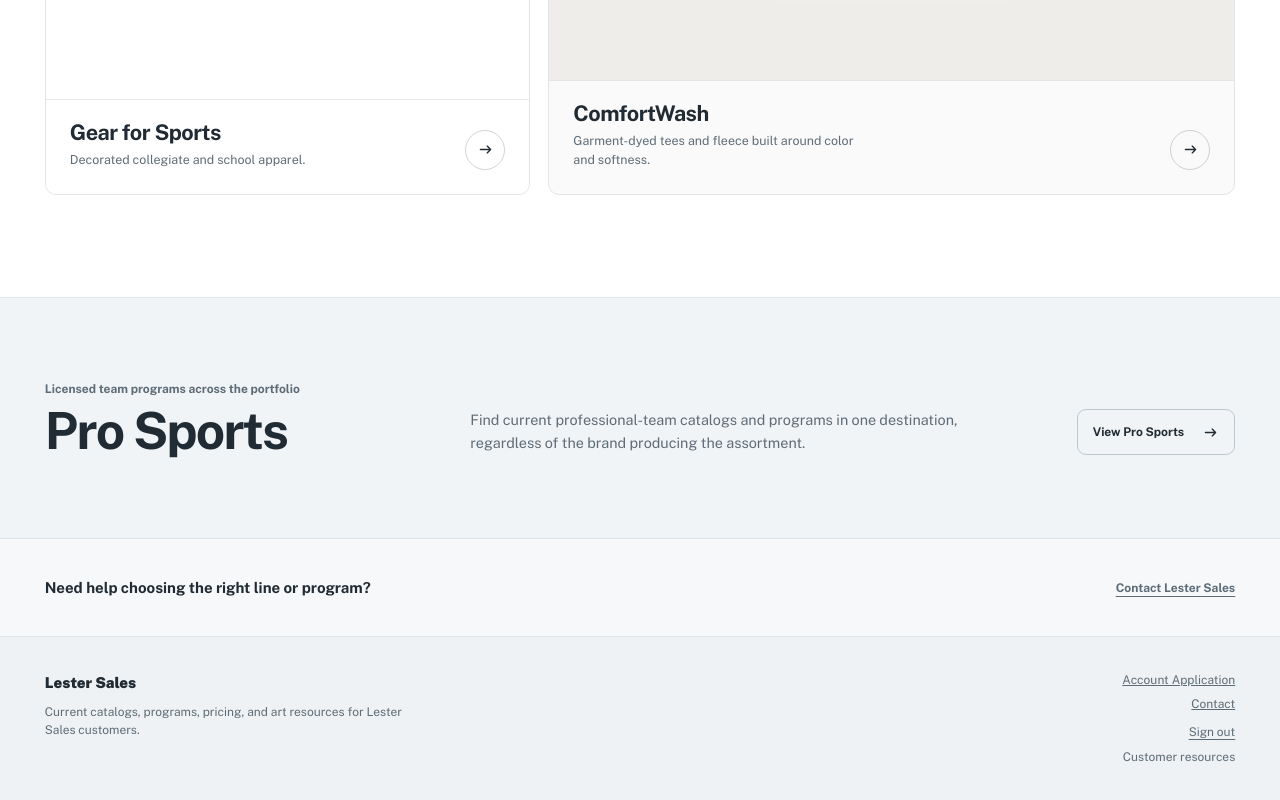
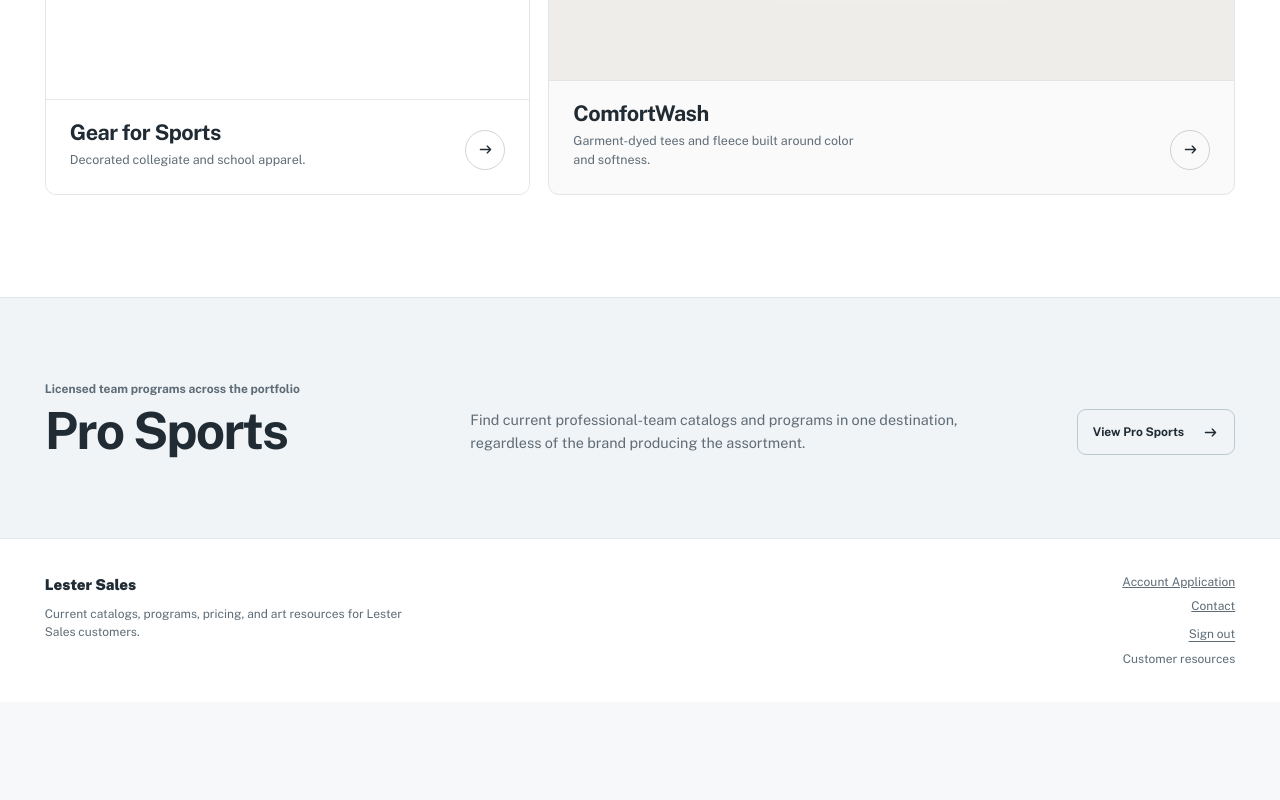
Before and after one commit to Ryanel1/lester-sales-web, a Next.js app: page / in a window 1280 px wide. Shown: the part 1279-2079 px from the top of the page. After the commit the page ends 1981 px from the top, so only its background shows below. Built offline with nearby package versions, Linux system fonts and the light colour scheme.

Commit message:
Remove duplicate landing contact strip

```diff
--- a/src/app/globals.css
+++ b/src/app/globals.css
@@ -352,7 +352,6 @@
 
 .proSportsPortfolio {
   background: var(--workspace-subtle);
-  border-bottom: 1px solid var(--line);
   padding: clamp(56px, 6.5vw, 88px) var(--page-gutter);
 }
 .proSportsPortfolioInner {
@@ -399,17 +398,6 @@
 }
 .proSportsPortfolio a:hover { background: var(--surface); border-color: #9eabb3; }
 .proSportsPortfolio a svg { height: 17px; width: 17px; }
-
-.homeContact {
-  align-items: center;
-  display: flex;
-  justify-content: space-between;
-  margin: 0 auto;
-  max-width: calc(var(--content-width) + (var(--page-gutter) * 2));
-  padding: 40px var(--page-gutter);
-}
-.homeContact p { font-size: 0.9375rem; font-weight: 700; margin: 0; }
-.homeContact a { color: var(--text-soft); font-size: 0.75rem; font-weight: 700; text-underline-offset: 4px; }
 
 @media (prefers-reduced-motion: no-preference) {
   .portfolioHero h1, .portfolioHeroIntroduction, .portfolioBrand { animation: portfolioEnter 560ms var(--ease-out) both; }
@@ -570,6 +558,7 @@
   justify-content: space-between;
   padding: 36px max(var(--page-gutter), calc((100vw - var(--content-width)) / 2));
 }
+.siteFooterPortfolio { background: var(--surface); }
 .footerWordmark { font-size: 0.9375rem; font-weight: 800; text-decoration: none; }
 .siteFooter p { color: var(--text-soft); font-size: 0.75rem; line-height: 1.5; margin: 11px 0 0; max-width: 50ch; }
 .footerLinks { align-items: flex-end; display: flex; flex-direction: column; gap: 10px; }
@@ -641,7 +630,7 @@
 @media (max-width: 700px) {
   .portfolioGrid { grid-template-columns: 1fr; }
   .portfolioBrand, .portfolioBrandChampion, .portfolioBrandUnderArmour, .portfolioBrandGear, .portfolioBrandComfortWash { grid-column: auto; min-height: 360px; }
-  .homeContact, .siteFooter { align-items: flex-start; flex-direction: column; }
+  .siteFooter { align-items: flex-start; flex-direction: column; }
   .sectionHeading, .catalogFeature, .prebookFeature, .resourceColumns { grid-template-columns: 1fr; }
   .catalogCoverWell { justify-self: center; max-width: min(78vw, 360px); }
   .catalogContent { max-width: none; }
--- a/src/app/page.tsx
+++ b/src/app/page.tsx
@@ -114,12 +114,8 @@
           </div>
         </section>
 
-        <section className="homeContact">
-          <p>Need help choosing the right line or program?</p>
-          <a href="mailto:info@lestersales.net">Contact Lester Sales</a>
-        </section>
       </main>
-      <SiteFooter />
+      <SiteFooter variant="portfolio" />
     </>
   );
 }
--- a/src/components/SiteFooter.tsx
+++ b/src/components/SiteFooter.tsx
@@ -1,8 +1,8 @@
 import Link from "next/link";
 
-export function SiteFooter() {
+export function SiteFooter({ variant = "default" }: { variant?: "default" | "portfolio" }) {
   return (
-    <footer className="siteFooter">
+    <footer className={`siteFooter${variant === "portfolio" ? " siteFooterPortfolio" : ""}`}>
       <div>
         <Link className="footerWordmark" href="/">Lester Sales</Link>
         <p>Current catalogs, programs, pricing, and art resources for Lester Sales customers.</p>
```
Also changed, not shown: 1 other file (tests, documents, lock files or other folders).
